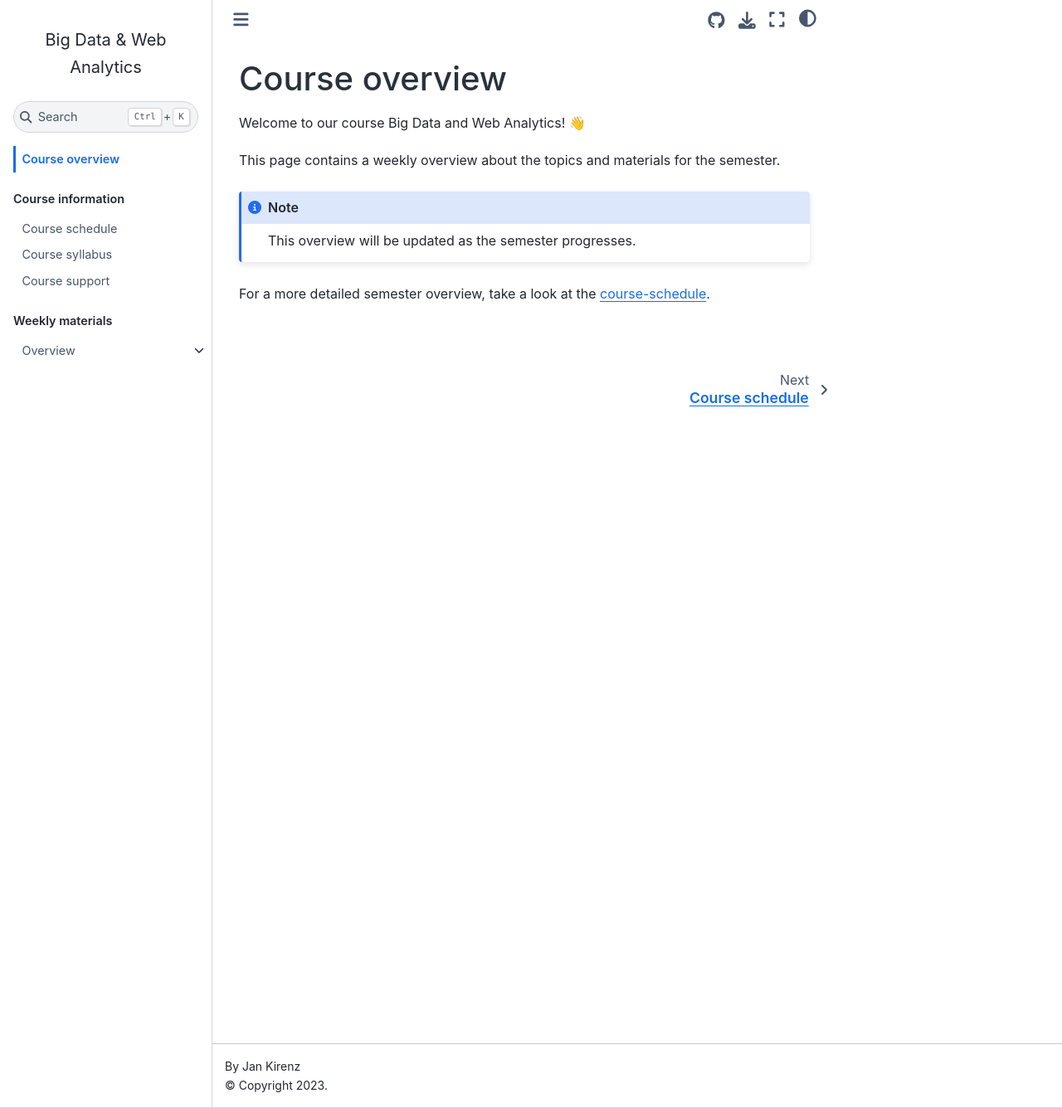
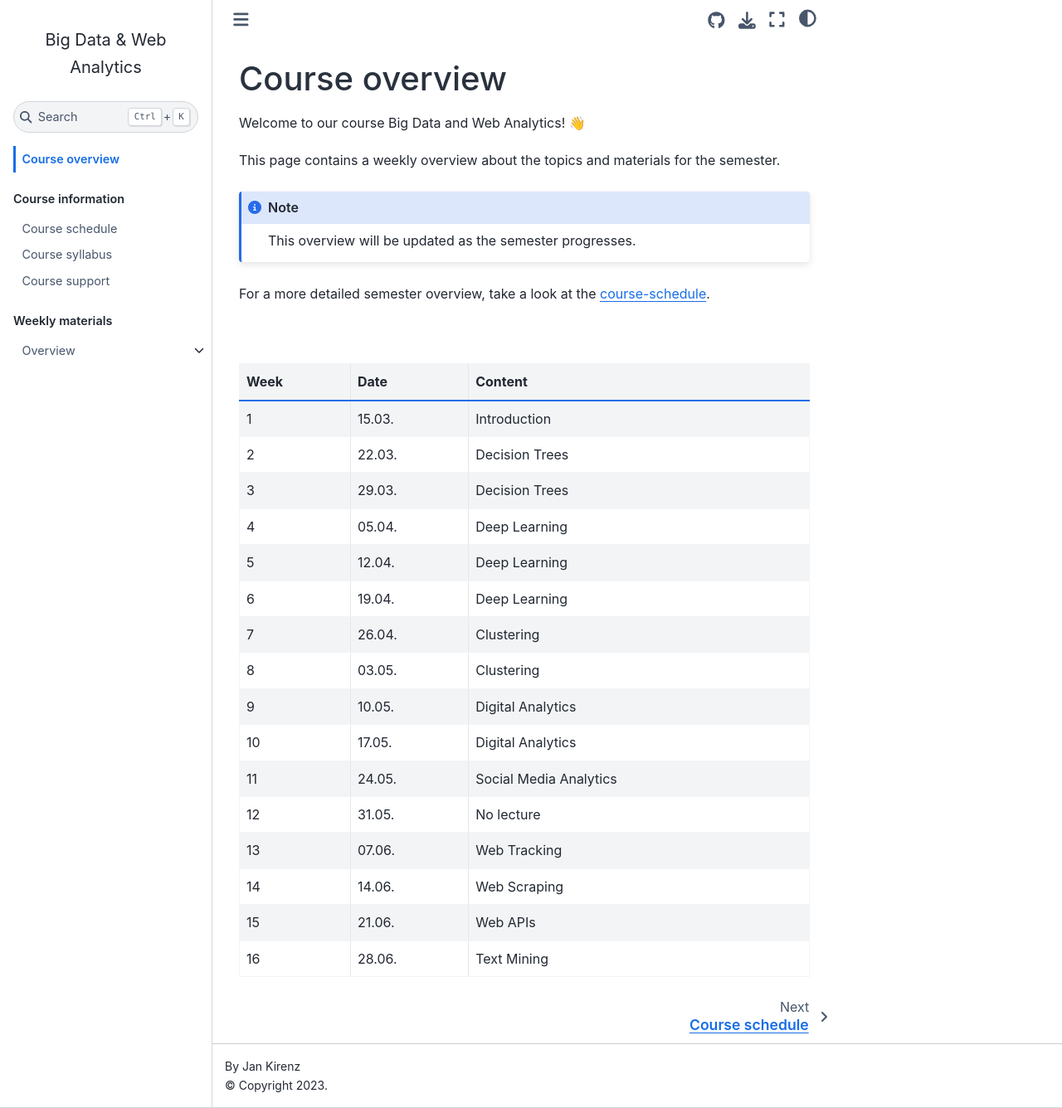
Before and after one commit to kirenz/om2, a Jupyter Book: the page built from docs/course-overview.md, in a window 1280 px wide and 1336 px high. Shown: the whole window at 83% size. Built offline with Jupyter Book 1.0.4 settings and Sphinx 7.4.7 and the Sphinx Book theme 1.1.4, drawn with Linux system fonts in a browser that asks for light colours; pages that are not in the unit, such as notebooks, are missing from menus; comment, search, counter and statistics services are not loaded.

Commit message:
added schedule

```diff
--- a/docs/course-overview.md
+++ b/docs/course-overview.md
@@ -12,3 +12,22 @@ For a more detailed semester overview, take a look at the [course-schedule](../d
 
 <br>
 <br>
+
+|	Week	|	Date	|	Content	|
+|	---	|	---	|	---	|
+|	1	|	15.03.	|	Introduction	|
+|	2	|	22.03.	|	Decision Trees	|
+|	3	|	29.03.	|	Decision Trees	|
+|	4	|	05.04.	|	Deep Learning	|
+|	5	|	12.04.	|	Deep Learning	|
+|	6	|	19.04.	|	Deep Learning	|
+|	7	|	26.04.	|	Clustering	|
+|	8	|	03.05.	|	Clustering	|
+|	9	|	10.05.	|	Digital Analytics	|
+|	10	|	17.05.	|	Digital Analytics	|
+|	11	|	24.05.	|	Social Media Analytics	|
+|	12	|	31.05.	|	No lecture	|
+|	13	|	07.06.	|	Web Tracking	|
+|	14	|	14.06.	|	Web Scraping	|
+|	15	|	21.06.	|	Web APIs	|
+|	16	|	28.06.	|	Text Mining	|
```
Also changed, not shown: docs/course-syllabus.md (+7 -22 lines).
